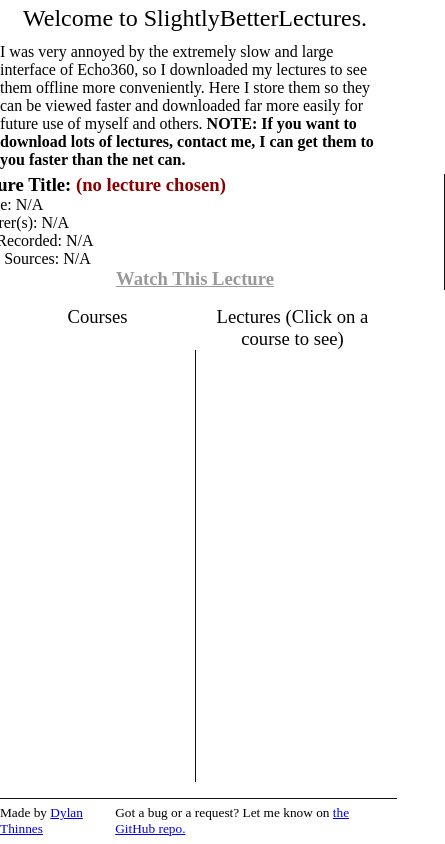
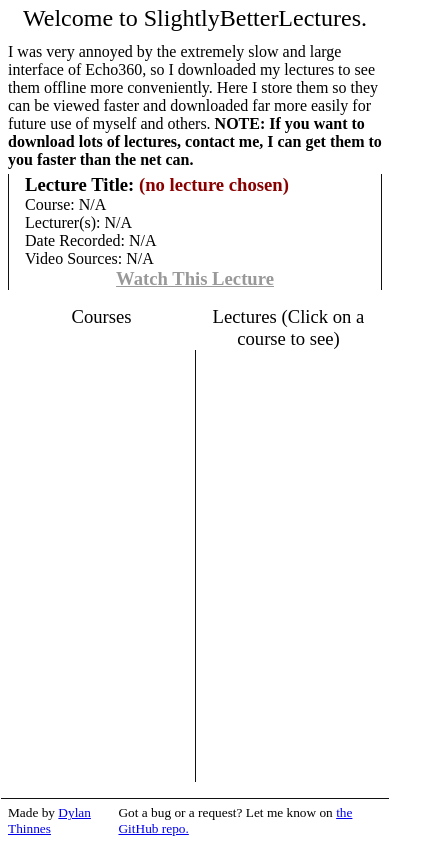
Before and after one commit to dylan-thinnes/betterlectures, a website: page static/index.html in a window 390 px wide. Shown: the whole page, 445 px wide, since content can reach past the window. Drawn offline with Linux system fonts and the light colour scheme; no server answers.

Commit message:
Make site much more responsive/mobile compatible

```diff
--- a/static/script.js
+++ b/static/script.js
@@ -23,7 +23,7 @@
 	else this.hide();
 }
 Course.prototype.show = function () {
-	this.node.style.backgroundColor = "#ee9";
+	this.node.style.backgroundColor = "#ee7";
 	this.checkbox.checked = true;
 	this.showing = true;
 	this.showCallback(this.lectureIds);
--- a/static/style.css
+++ b/static/style.css
@@ -1,7 +1,9 @@
 body {
-	padding: 0;
-	margin: 0;
+	padding: 0 1ch 0 1ch;
+	box-sizing: border-box;
 	height: 100vh;
+	width: 100vw;
+	margin: 0 auto 0 auto;
 	display: flex;
 	flex-direction: column;
 	align-items: center;
@@ -42,12 +44,12 @@
 .tables > div {
 	width: 0px;
 	flex: 1 1 auto;
+	overflow-y: scroll;
 }
 #lectures {
 	margin-left: 2ch;
 	border-left: 1px solid #111;
 	padding-left: 2ch;
-	overflow-y: scroll;
 }
 .listItem {
 	margin: 4pt 0 4pt 0;
@@ -70,7 +72,8 @@
 	margin: 4pt 0 4pt 0;
 }
 #info {
-	width: 500px;
+	max-width: 500px;
+	width: 100%;
 	text-align: left;
 	padding: 0 2ch 0 2ch;
 	margin-bottom: 2ch;
```
